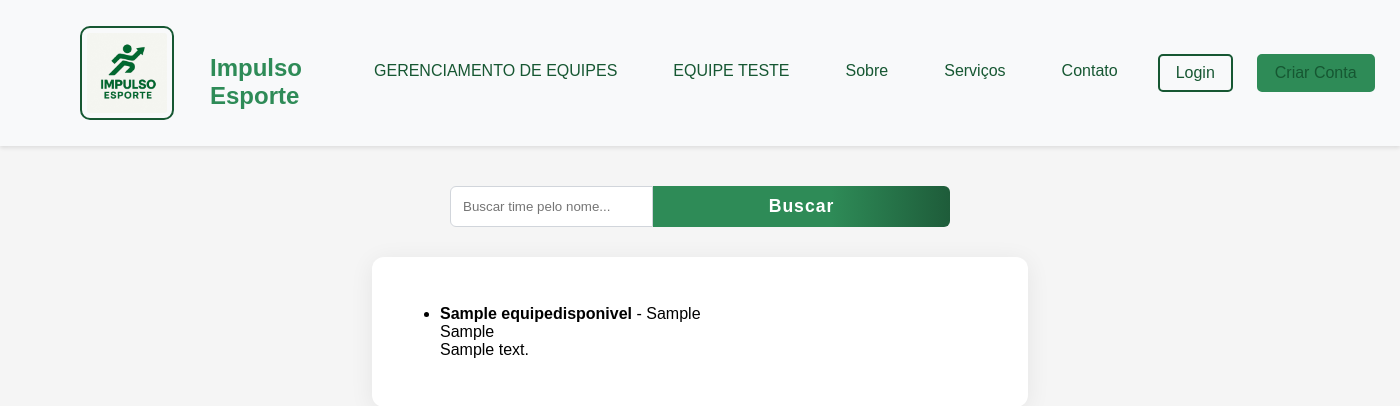
After one commit to guedeees2004-2/ImpulsoEsporte, a Django app: page /buscar-times/ in a window 1400 px wide. The commit adds this page. Shown: the top 406 px of the page. Run offline with Django 5.2, Linux system fonts and the light colour scheme; tables that the repository leaves empty hold one stand-in row (values such as "Sample post").

Commit message:
barra de pesquisa de times

```diff
--- a/appImpulsoEsporte/views.py
+++ b/appImpulsoEsporte/views.py
@@ -6,7 +6,7 @@ from django.http import JsonResponse
 from django.db import models
 
 from .forms import CustomUserCreationForm, CustomAuthenticationForm
-from .models import Patrocinador, Usuario, EquipeDisponivel
+from .models import Patrocinador, Usuario, EquipeDisponivel, Equipe
 
 
 
@@ -154,81 +154,40 @@ def contato(request):
     }
     return render(request, "contato.html", context)
 
-# Lista simulada de equipes para demonstração
-equipes_cadastradas = [
-    {"nome": "Dragões do Futsal", "modalidade": "Futsal", "cidade": "São Paulo", "ano_fundacao": "2018", "numero_membros": "25"},
-    {"nome": "Águias do Vôlei", "modalidade": "Vôlei", "cidade": "Rio de Janeiro", "ano_fundacao": "2020", "numero_membros": "18"},
-    {"nome": "Leões do Basquete", "modalidade": "Basquete", "cidade": "Belo Horizonte", "ano_fundacao": "2019", "numero_membros": "15"},
-    {"nome": "Tubarões da Natação", "modalidade": "Natação", "cidade": "Porto Alegre", "ano_fundacao": "2017", "numero_membros": "12"},
-    {"nome": "Falcões do Atletismo", "modalidade": "Atletismo", "cidade": "Recife", "ano_fundacao": "2021", "numero_membros": "20"},
-]
 
 
+
+from .models import EquipeDisponivel
+
 def gerenciar_equipes(request):
-    """
-    View para gerenciar equipes - cadastrar, editar e remover
-    """
-    global equipes_cadastradas
-
-    # Verificar se está editando uma equipe
     editar_equipe = None
-    if request.GET.get('editar'):
-        nome_editar = request.GET.get('editar')
-        for equipe in equipes_cadastradas:
-            if equipe['nome'].lower() == nome_editar.lower():
-                editar_equipe = equipe
-                break
-
     if request.method == "POST":
         action = request.POST.get('action')
-
         if action == 'cadastrar':
             nome = request.POST.get('nome', '').strip()
             modalidade = request.POST.get('modalidade', '').strip()
             cidade = request.POST.get('cidade', '').strip()
-            nome_original = request.POST.get('nome_original', '').strip()
-
             if nome and modalidade and cidade:
-                if nome_original:  # Editando equipe existente
-                    for i, equipe in enumerate(equipes_cadastradas):
-                        if equipe['nome'].lower() == nome_original.lower():
-                            equipes_cadastradas[i].update({
-                                "nome": nome,
-                                "modalidade": modalidade,
-                                "cidade": cidade,
-                            })
-                            break
-                else:  # Cadastrando nova equipe
-                    # Verificar se a equipe já existe
-                    equipe_existe = any(equipe['nome'].lower() == nome.lower() for equipe in equipes_cadastradas)
-
-                    if not equipe_existe:
-                        nova_equipe = {
-                            "nome": nome,
-                            "modalidade": modalidade,
-                            "cidade": cidade,
-                            "ano_fundacao": "2025",  # Ano atual como padrão
-                            "numero_membros": "10"   # Número padrão
-                        }
-                        equipes_cadastradas.append(nova_equipe)
-
+                EquipeDisponivel.objects.create(
+                    nome=nome,
+                    modalidade=modalidade,
+                    cidade=cidade,
+                    aberta_para_atletas=True
+                )
         elif action == 'remover':
+            # Remover por nome (do select) OU por nome do card
             nome_remover = request.POST.get('nome_remover', '').strip()
             if nome_remover:
-                equipes_cadastradas[:] = [
-                    equipe for equipe in equipes_cadastradas
-                    if equipe['nome'].lower() != nome_remover.lower()
-                ]
-
+                EquipeDisponivel.objects.filter(nome=nome_remover).delete()
         return redirect('gerenciar_equipes')
 
+    equipes = EquipeDisponivel.objects.all()
     context = {
         'title': 'Gerenciar Equipes - Impulso Esporte',
-        'equipes': equipes_cadastradas,
+        'equipes': equipes,
         'editar_equipe': editar_equipe,
     }
     return render(request, 'gerenciar_equipes.html', context)
-
 
 def lista_equipes(request):
     """
@@ -332,3 +291,11 @@ def pagina_equipe(request):
         "title ": "Impulso Esporte - Equipe",
     }
     return render(request, 'paginaEquipe.html', context)
+
+def buscar_times(request):
+    query = request.GET.get('q', '')
+    if query:
+        resultados = EquipeDisponivel.objects.filter(nome__icontains=query)
+    else:
+        resultados = EquipeDisponivel.objects.all()
+    return render(request, 'buscar_times.html', {'resultados': resultados, 'query': query})
--- /dev/null
+++ b/impulse_esporte/templates/buscar_times.html
@@ -0,0 +1,49 @@
+{% load static %}
+<!DOCTYPE html>
+<html lang="pt-br">
+<head>
+    <meta charset="UTF-8">
+    <title>Buscar Times - Impulso Esporte</title>
+    <link rel="stylesheet" href="{% static 'main.css' %}">
+    <link rel="stylesheet" href="{% static 'login.css' %}">
+</head>
+<body>
+    {% include 'headers/headerPadrao.html' %}
+    <main class="form-container">
+        <form action="{% url 'buscar_times' %}" method="get" class="search-bar" style="max-width: 500px; margin: 40px auto 30px auto; display: flex;">
+            <input type="text" name="q" placeholder="Buscar time pelo nome..." value="{{ query }}" class="form-control" style="flex:1; padding: 12px; border-radius: 6px 0 0 6px; border: 1.5px solid #d1d5db;">
+            <button type="submit" class="btn-submit" style="border-radius: 0 6px 6px 0; padding: 0 24px;">Buscar</button>
+        </form>
+        <div class="form-section" style="max-width: 600px; margin: 0 auto;">
+            {% if resultados %}
+                <ul>
+                    {% for time in resultados %}
+                        <li>
+                            <strong>
+                                {% if time.nome %}
+                                    {{ time.nome }}
+                                {% else %}
+                                    {{ time.nome_da_equipe }}
+                                {% endif %}
+                            </strong>
+                            {% if time.modalidade %}
+                                - {{ time.modalidade }}
+                            {% elif time.esporte %}
+                                - {{ time.esporte }}
+                            {% endif %}
+                            {% if time.cidade %}
+                                <br><span>{{ time.cidade }}</span>
+                            {% endif %}
+                            {% if time.descricao %}
+                                <br><span>{{ time.descricao }}</span>
+                            {% endif %}
+                        </li>
+                    {% endfor %}
+                </ul>
+            {% elif query %}
+                <div class="alert alert-danger">Nenhum time encontrado para "{{ query }}".</div>
+            {% endif %}
+        </div>
+    </main>
+</body>
+</html>
--- a/impulse_esporte/templates/index.html
+++ b/impulse_esporte/templates/index.html
@@ -17,6 +17,11 @@
 
 <body>
     {% include 'headers/headerPadrao.html' %}
+
+    <form action="{% url 'buscar_times' %}" method="get" class="search-bar" style="max-width: 500px; margin: 40px auto 30px auto; display: flex;">
+        <input type="text" name="q" placeholder="Buscar time pelo nome..." class="form-control" style="flex:1; padding: 12px; border-radius: 6px 0 0 6px; border: 1.5px solid #d1d5db;">
+        <button type="submit" class="btn-submit" style="border-radius: 0 6px 6px 0; padding: 0 24px;">Buscar</button>
+    </form>
 
     <main class="main-container">
         {% block content %}
--- a/impulse_esporte/urls.py
+++ b/impulse_esporte/urls.py
@@ -20,7 +20,7 @@ from django.urls import path, include
 from django.conf import settings
 from django.conf.urls.static import static
 
-from appImpulsoEsporte.views import index, RegisterView, LoginView, user_logout, pagina_atleta, buscar_patrocinadores, contato, buscar_equipes, gerenciar_equipes, lista_equipes,  pagina_sobre_nos, pagina_equipe
+from appImpulsoEsporte.views import index, RegisterView, LoginView, user_logout, pagina_atleta, buscar_patrocinadores, contato, buscar_equipes, gerenciar_equipes, lista_equipes,  pagina_sobre_nos, pagina_equipe, buscar_times
 
 
 urlpatterns = [
@@ -37,6 +37,7 @@ urlpatterns = [
     path("equipe", pagina_equipe, name="pagina_equipe"),
     path("sobre_nos", pagina_sobre_nos, name="pagina_sobre_nos"),
     path("gerenciar_equipes/", gerenciar_equipes, name="gerenciar_equipes"),
+    path("buscar-times/", buscar_times, name="buscar_times"),
 ]
 
 if settings.DEBUG:
```
